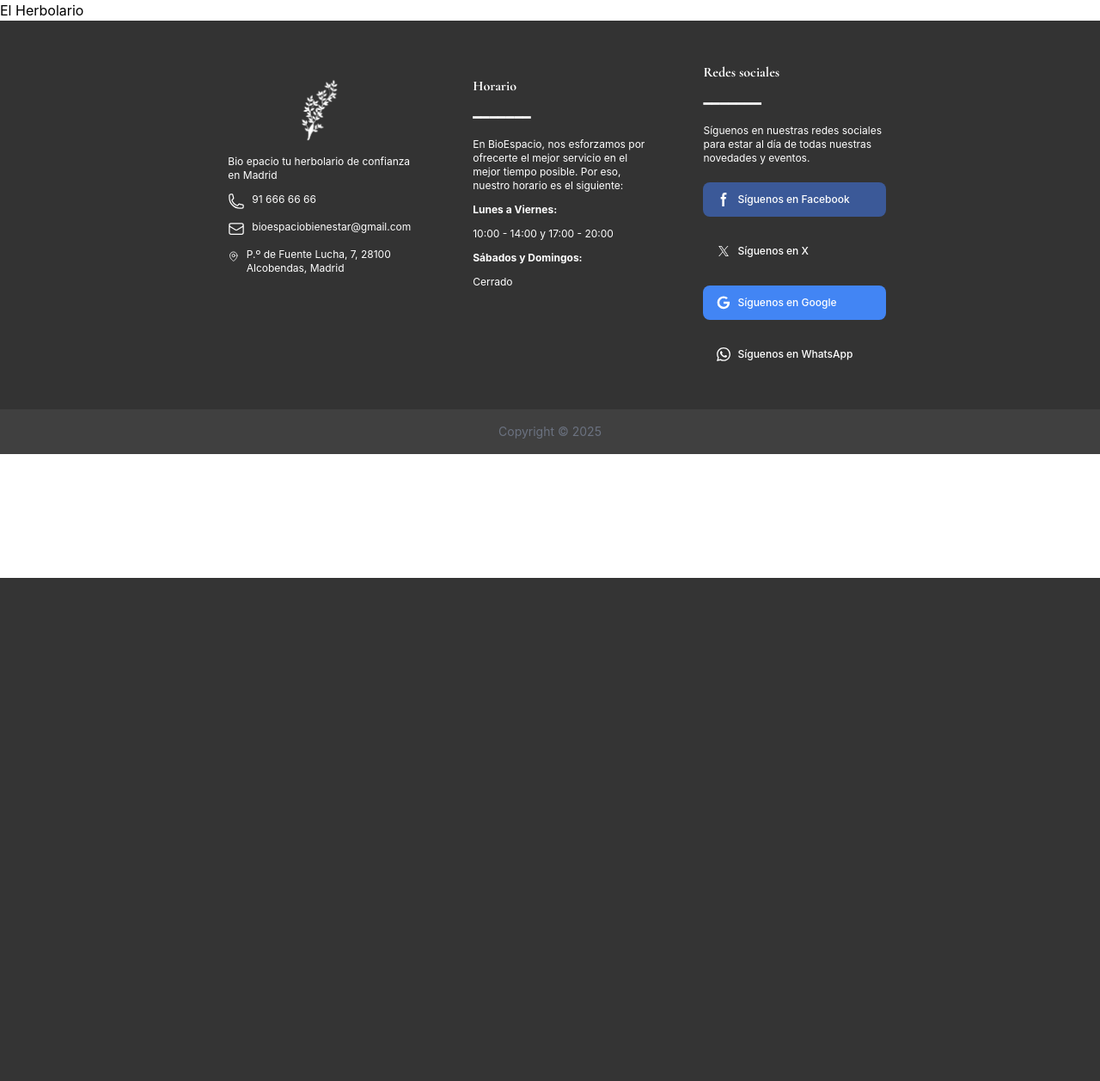
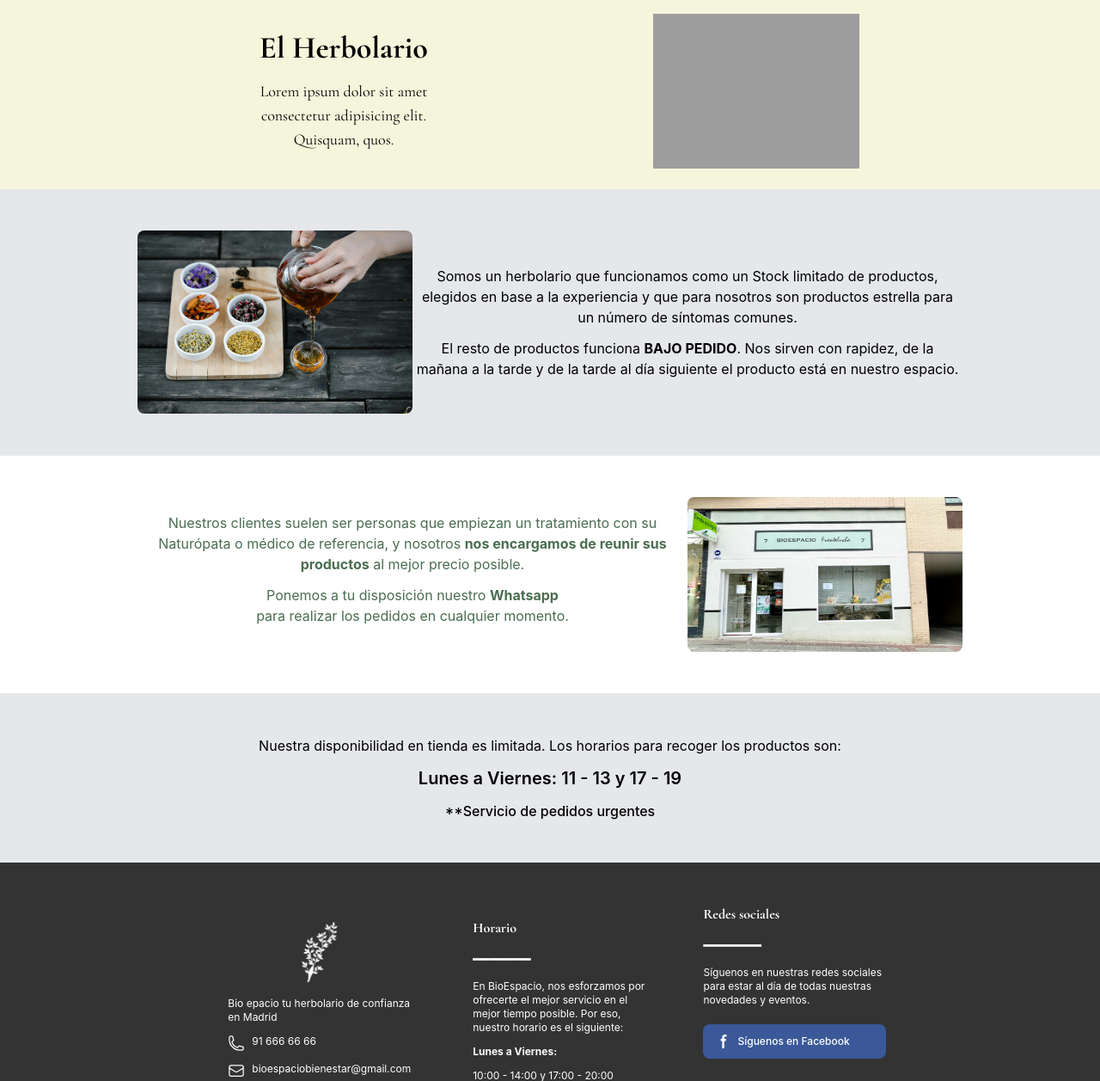
Before and after one commit to JoseCalderon18/Web, a PHP site: page /pages/el_herbolario.php in a window 1280 px wide. Shown: the part 128-1385 px from the top of the page at 86% size. Before the commit the page ends 800 px from the top, so only its background shows below. Run offline with PHP 8.4, Linux system fonts and the light colour scheme; some libraries are stand-ins or nearby versions; some web fonts are replaced; grey boxes are pictures that could not be loaded.

Commit message:
Pagina HERBOLARIO

```diff
--- a/includes/footer.php
+++ b/includes/footer.php
@@ -3,7 +3,7 @@
     <div class="flex flex-col sm:flex-row w-2/3 sm:w-2/3 p-5 pt-8 mx-auto me-auto h-full text-white gap-2">
         <!--Primer bloque-->
         <div class="flex flex-col gap-3 w-full sm:w-1/3 p-4 m-4 sm:mb-0">
-            <img src="assets/img/logoBlanco.png" alt="Logotipo en blanco de BioSpace - Centro de bienestar natural" class="w-auto h-20 sm:h-24 md:h-28 lg:h-32 object-contain">
+            <img src="../assets/img/logoBlanco.png" alt="Logotipo en blanco de BioSpace - Centro de bienestar natural" class="w-auto h-20 sm:h-24 md:h-28 lg:h-32 object-contain">
             <p class="text-xs">Bio epacio tu herbolario de confianza en Madrid</p>
             <!--Telefono de contacto-->
             <p class="flex flex-row gap-2 text-xs">
--- a/index.php
+++ b/index.php
@@ -1,5 +1,5 @@
 <!DOCTYPE html>
-<html lang="en">
+<html lang="es">
 <head>
     <meta charset="UTF-8">
     <meta name="viewport" content="width=device-width, initial-scale=1.0">
--- a/pages/el_herbolario.php
+++ b/pages/el_herbolario.php
@@ -1,5 +1,5 @@
 <!DOCTYPE html>
-<html lang="en">
+<html lang="es">
 <head>
     <meta charset="UTF-8">
     <meta name="viewport" content="width=device-width, initial-scale=1.0">
@@ -11,7 +11,62 @@
     <?php require_once '../includes/header.php'; ?>
 
     <main>
-        <h1>El Herbolario</h1>
+        <!-- Primer div -->
+        <div class="bg-beige">
+            <div class="pt-4 py-6 flex justify-center items-center h-full w-3/4 mx-auto">
+                <div class="flex flex-col justify-center items-center text-center w-1/2">
+                    <h1 class="text-4xl font-bold font-display-CormorantGaramond mb-4">El Herbolario</h1>
+                    <p class="text-center text-lg font-display-CormorantGaramond">Lorem ipsum dolor sit amet</p>
+                    <p class="text-center text-lg font-display-CormorantGaramond">consectetur adipisicing elit.</p>
+                    <p class="text-center text-lg font-display-CormorantGaramond">Quisquam, quos.</p>
+                </div>
+                <div class="w-1/2 flex justify-center">
+                    <img src="../assets/img/el_herbolario/foto2.png" alt="El Herbolario" class="object-contain h-auto w-1/2">
+                </div>
+            </div>
+        </div>
+        <!-- Segundo div -->
+        <div>
+            <!-- Primer div con fondo gris claro - ancho completo -->
+            <div class="bg-gray-200 py-12 w-full">
+                <div class="flex flex-row items-center w-3/4 mx-auto">
+                    <div class="w-1/3">
+                        <img src="../assets/img/el_herbolario/foto3.jpg" alt="Productos naturales" class="object-cover rounded-lg">
+                    </div>
+                    <div class="flex flex-col justify-center items-center text-center w-2/3 pl-6 text-negro">
+                        <p class="mb-3">Somos un herbolario que funcionamos como un Stock limitado de productos, elegidos
+                        en base a la experiencia y que para nosotros son productos estrella para un número de
+                        síntomas comunes.</p>
+                        <p class="text-balance">El resto de productos funciona <b>BAJO PEDIDO</b>. Nos sirven con rapidez, de la mañana a
+                        la tarde y de la tarde al día siguiente el producto está en nuestro espacio.</p>
+                    </div>
+                </div>
+            </div>
+
+            <!-- Segundo div con fondo blanco - ancho completo -->
+            <div class="bg-white border-y border-gray-200 py-12 w-full text-verde">
+                <div class="flex flex-row items-center w-3/4 mx-auto">
+                    <div class="flex flex-col justify-center items-center text-center w-2/3 pr-6">
+                        <p class="mb-3">Nuestros clientes suelen ser personas que empiezan un tratamiento con su Naturópata
+                        o médico de referencia, y nosotros <b>nos encargamos de reunir sus productos</b>
+                        al mejor precio posible.</p>
+                        <p class="mb-3 text-balance">Ponemos a tu disposición nuestro <a href="https://wa.me/+34XXXXXXXXX" class="font-bold hover:underline">Whatsapp</a> para realizar los pedidos en cualquier momento.</p>
+                    </div>
+                    <div class="w-1/3">
+                        <img src="../assets/img/el_herbolario/puerta.jpeg" alt="Puerta de Bioespacio" class="object-cover rounded-lg">
+                    </div>
+                </div>
+            </div>
+
+            <!-- Tercer div con fondo negro personalizado - ancho completo -->
+            <div class="bg-gray-200 py-12 w-full">
+                <div class="flex flex-col items-center justify-center w-3/4 mx-auto">
+                        <p class="mb-3">Nuestra disponibilidad en tienda es limitada. Los horarios para recoger los productos son:</p>
+                        <p class="text-xl font-semibold mb-3 text-negro">Lunes a Viernes: 11 - 13 y 17 - 19</p>
+                        <p class="text-negro font-medium">**Servicio de pedidos urgentes</p>
+                </div>
+            </div>
+        </div>
     </main>
 
     <?php require_once '../includes/footer.php'; ?>
--- a/pages/nosotras.php
+++ b/pages/nosotras.php
@@ -1,5 +1,5 @@
 <!DOCTYPE html>
-<html lang="en">
+<html lang="es">
 <head>
     <meta charset="UTF-8">
     <meta name="viewport" content="width=device-width, initial-scale=1.0">
--- a/pages/terapias.php
+++ b/pages/terapias.php
@@ -1,5 +1,5 @@
 <!DOCTYPE html>
-<html lang="en">
+<html lang="es">
 <head>
     <meta charset="UTF-8">
     <meta name="viewport" content="width=device-width, initial-scale=1.0">
```
Also changed, not shown: pages/equipo.php (+12 -11 lines), tailwind.config.js (deleted, +0 -15 lines), assets/img/el_herbolario/foto1.jpg (added), assets/img/el_herbolario/foto3.jpg (added), assets/img/el_herbolario/puerta.jpeg (added), 1 other file.
